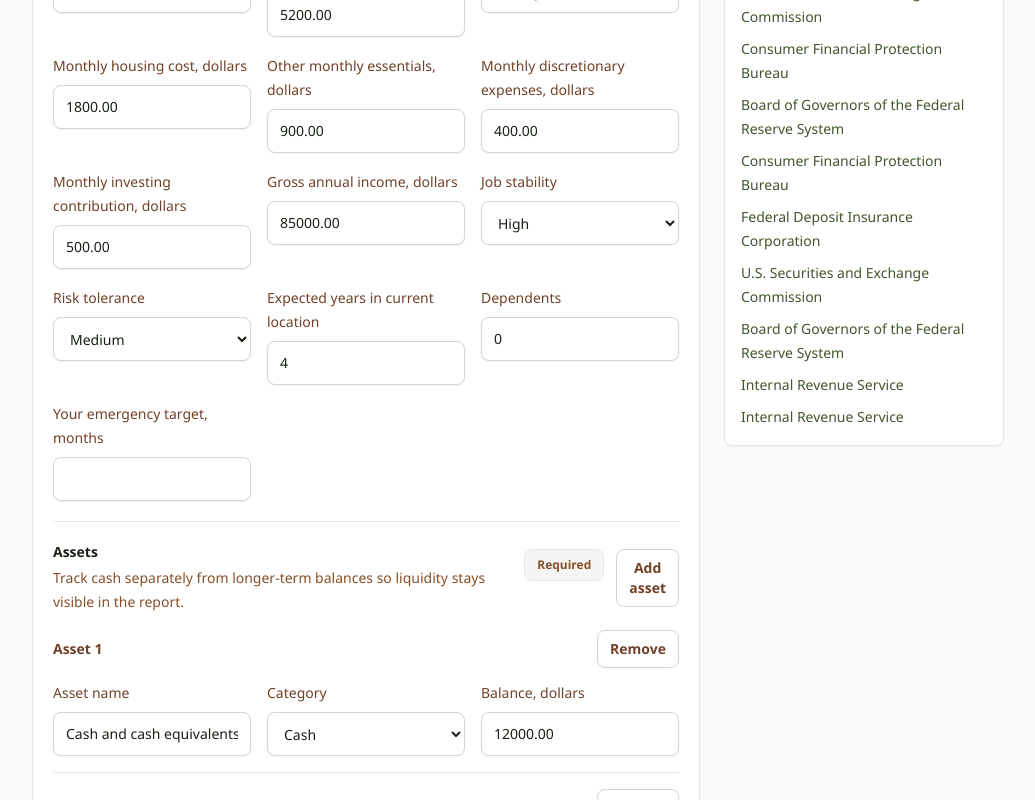
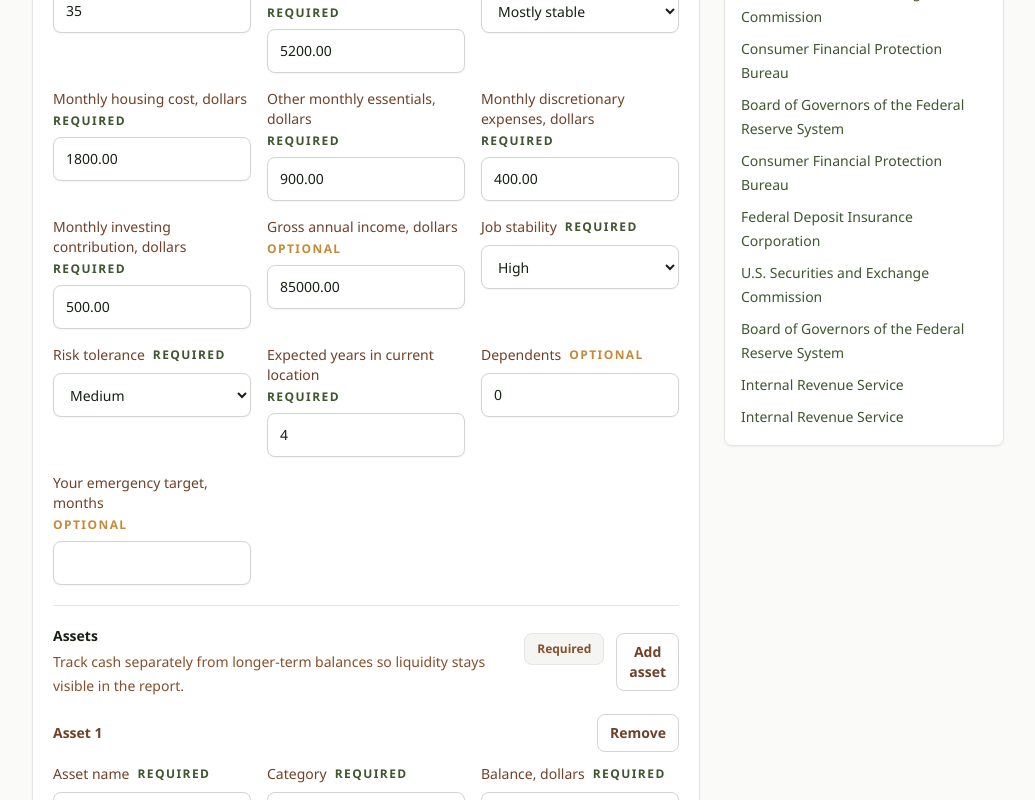
Before and after one commit to LittleSeedMoney/littleseed-money-landing, a Next.js app: page /private/report-review in a window 1280 px wide. Shown: the part 560-1360 px from the top of the page, without its empty margins (244-1279 px from the left). Built offline with nearby package versions, Linux system fonts and the light colour scheme.

Commit message:
Clarify manual input field requirements

```diff
--- a/components/report-review/report-review-workspace.tsx
+++ b/components/report-review/report-review-workspace.tsx
@@ -4,6 +4,7 @@ import { useMemo, useState, type ChangeEvent, type FormEvent } from "react";
 
 import type { ReportReviewSample } from "@/data/report-review-sample";
 import {
+  MANUAL_PROFILE_FIELD_REQUIREMENTS,
   MANUAL_PROFILE_PRESETS,
   defaultManualProfileValues,
   manualProfilePresetValues,
@@ -11,6 +12,7 @@ import {
   type ManualAssetValue,
   type ManualDebtType,
   type ManualDebtValue,
+  type ManualProfileFieldRequirement,
   type ManualProfilePresetId,
   type ManualProfileScalarField,
   type ManualProfileValues,
@@ -324,7 +326,8 @@ function ManualInputSection({
                 Scenario presets
               </h3>
               <p className="mt-1 text-sm leading-6 text-earth-700">
-                In-session review inputs. No profile is saved.
+                In-session review inputs. Required fields build the request;
+                blank optional fields stay missing.
               </p>
             </div>
             <StatusPill
@@ -521,6 +524,7 @@ function ManualInputSection({
                     value={asset.name}
                   />
                   <SelectValueField
+                    required
                     label="Category"
                     onChange={(event) =>
                       onAssetUpdate(
@@ -592,6 +596,11 @@ function ManualInputSection({
                   </div>
                   <div className="mt-3 grid gap-4 md:grid-cols-2 xl:grid-cols-3">
                     <TextValueField
+                      requirement={
+                        isPositiveDecimal(debt.balance)
+                          ? "required"
+                          : "conditional"
+                      }
                       label="Liability name"
                       onChange={(event) =>
                         onDebtUpdate(debt.id, "name", event.target.value)
@@ -600,6 +609,7 @@ function ManualInputSection({
                       value={debt.name}
                     />
                     <SelectValueField
+                      required
                       label="Type"
                       onChange={(event) =>
                         onDebtUpdate(
@@ -702,9 +712,11 @@ function NumberField({
   step?: string;
   value: string;
 }) {
+  const requirement = MANUAL_PROFILE_FIELD_REQUIREMENTS[field];
+
   return (
     <label className="block">
-      <span className="text-sm font-medium text-earth-800">{label}</span>
+      <FieldLabel label={label} requirement={requirement} />
       <input
         className="mt-2 min-h-11 w-full rounded-lg border border-stone-300 bg-white px-3 py-2 text-sm text-seed-950 shadow-sm outline-none focus:border-seed-500 focus:ring-2 focus:ring-seed-200"
         inputMode="decimal"
@@ -735,12 +747,15 @@ function SelectField({
   options: ReadonlyArray<readonly [string, string]>;
   value: string;
 }) {
+  const requirement = MANUAL_PROFILE_FIELD_REQUIREMENTS[field];
+
   return (
     <label className="block">
-      <span className="text-sm font-medium text-earth-800">{label}</span>
+      <FieldLabel label={label} requirement={requirement} />
       <select
         className="mt-2 min-h-11 w-full rounded-lg border border-stone-300 bg-white px-3 py-2 text-sm text-seed-950 shadow-sm outline-none focus:border-seed-500 focus:ring-2 focus:ring-seed-200"
         onChange={(event) => onUpdate(field, event)}
+        required={requirement === "required"}
         value={value}
       >
         {options.map(([optionValue, optionLabel]) => (
@@ -756,17 +771,22 @@ function SelectField({
 function TextValueField({
   label,
   onChange,
+  requirement,
   required = false,
   value,
 }: {
   label: string;
   onChange: (event: ChangeEvent<HTMLInputElement>) => void;
+  requirement?: ManualProfileFieldRequirement | "conditional";
   required?: boolean;
   value: string;
 }) {
+  const resolvedRequirement =
+    requirement ?? (required ? "required" : "optional");
+
   return (
     <label className="block">
-      <span className="text-sm font-medium text-earth-800">{label}</span>
+      <FieldLabel label={label} requirement={resolvedRequirement} />
       <input
         className="mt-2 min-h-11 w-full rounded-lg border border-stone-300 bg-white px-3 py-2 text-sm text-seed-950 shadow-sm outline-none focus:border-seed-500 focus:ring-2 focus:ring-seed-200"
         onChange={onChange}
@@ -781,19 +801,24 @@ function TextValueField({
 function NumberValueField({
   label,
   onChange,
+  requirement,
   required = false,
   step = "0.01",
   value,
 }: {
   label: string;
   onChange: (event: ChangeEvent<HTMLInputElement>) => void;
+  requirement?: ManualProfileFieldRequirement | "conditional";
   required?: boolean;
   step?: string;
   value: string;
 }) {
+  const resolvedRequirement =
+    requirement ?? (required ? "required" : "optional");
+
   return (
     <label className="block">
-      <span className="text-sm font-medium text-earth-800">{label}</span>
+      <FieldLabel label={label} requirement={resolvedRequirement} />
       <input
         className="mt-2 min-h-11 w-full rounded-lg border border-stone-300 bg-white px-3 py-2 text-sm text-seed-950 shadow-sm outline-none focus:border-seed-500 focus:ring-2 focus:ring-seed-200"
         inputMode="decimal"
@@ -812,19 +837,25 @@ function SelectValueField({
   label,
   onChange,
   options,
+  required = false,
   value,
 }: {
   label: string;
   onChange: (event: ChangeEvent<HTMLSelectElement>) => void;
   options: ReadonlyArray<readonly [string, string]>;
+  required?: boolean;
   value: string;
 }) {
   return (
     <label className="block">
-      <span className="text-sm font-medium text-earth-800">{label}</span>
+      <FieldLabel
+        label={label}
+        requirement={required ? "required" : "optional"}
+      />
       <select
         className="mt-2 min-h-11 w-full rounded-lg border border-stone-300 bg-white px-3 py-2 text-sm text-seed-950 shadow-sm outline-none focus:border-seed-500 focus:ring-2 focus:ring-seed-200"
         onChange={onChange}
+        required={required}
         value={value}
       >
         {options.map(([optionValue, optionLabel]) => (
@@ -834,6 +865,32 @@ function SelectValueField({
         ))}
       </select>
     </label>
+  );
+}
+
+function FieldLabel({
+  label,
+  requirement,
+}: {
+  label: string;
+  requirement: ManualProfileFieldRequirement | "conditional";
+}) {
+  const labelText =
+    requirement === "conditional" ? "Required if balance > 0" : requirement;
+
+  return (
+    <span className="flex min-h-5 flex-wrap items-center gap-x-2 gap-y-1">
+      <span className="text-sm font-medium text-earth-800">{label}</span>
+      <span
+        className={`text-xs font-semibold uppercase tracking-[0.12em] ${
+          requirement === "required" || requirement === "conditional"
+            ? "text-seed-700"
+            : "text-earth-500"
+        }`}
+      >
+        {labelText}
+      </span>
+    </span>
   );
 }
 
--- a/lib/report-review/manual-profile.ts
+++ b/lib/report-review/manual-profile.ts
@@ -64,6 +64,27 @@ export type ManualProfileScalarField = Exclude<
   keyof ManualProfileValues,
   "assets" | "debts"
 >;
+
+export type ManualProfileFieldRequirement = "required" | "optional";
+
+export const MANUAL_PROFILE_FIELD_REQUIREMENTS: Record<
+  ManualProfileScalarField,
+  ManualProfileFieldRequirement
+> = {
+  age: "required",
+  dependents: "optional",
+  expectedYearsInCurrentLocation: "required",
+  grossAnnualIncome: "optional",
+  incomePattern: "required",
+  jobStability: "required",
+  monthlyDiscretionaryExpenses: "required",
+  monthlyHousingCost: "required",
+  monthlyInvestmentContribution: "required",
+  monthlyNonHousingEssentialExpenses: "required",
+  monthlyTakeHomeIncome: "required",
+  riskTolerance: "required",
+  userTargetMonths: "optional",
+};
 
 export const MANUAL_PROFILE_PRESETS = [
   {
--- a/lib/report-review/validation-checklist.ts
+++ b/lib/report-review/validation-checklist.ts
@@ -63,11 +63,11 @@ export const REPORT_REVIEW_VALIDATION_CHECKLIST: ReportReviewValidationChecklist
       focus: "Missing optional context without converting blanks to zero.",
       inputChecks: [
         "Required fields only preset is selected.",
-        "Gross annual income, dependents, user target months, and liabilities are blank or absent.",
+        "Fields labeled Optional are blank or absent: gross annual income, dependents, user target months, and liabilities.",
         "Sample income pattern, job stability, asset balances, and monthly investing contribution remain intact.",
       ],
       expectedResults: [
-        "Request builder omits optional income and dependents instead of sending zero values.",
+        "Request builder omits optional income, dependents, and user target months instead of sending zero values.",
         "Liabilities are omitted as an empty list, not converted into zero-dollar debt facts.",
         "Missing optional context remains visible in the report or decision output where applicable.",
       ],
```
Also changed, not shown: 1 other file (tests, documents, lock files or other folders).
